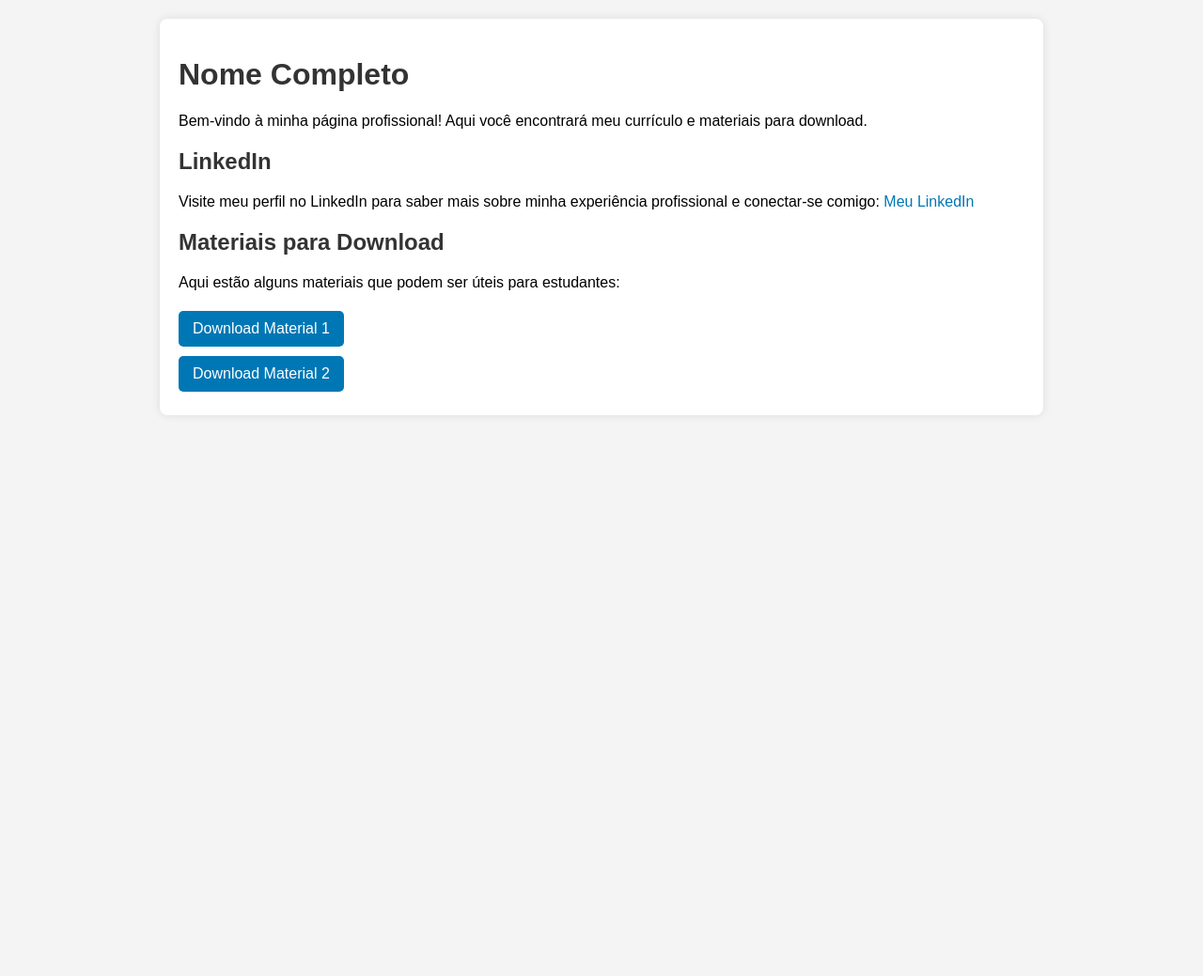
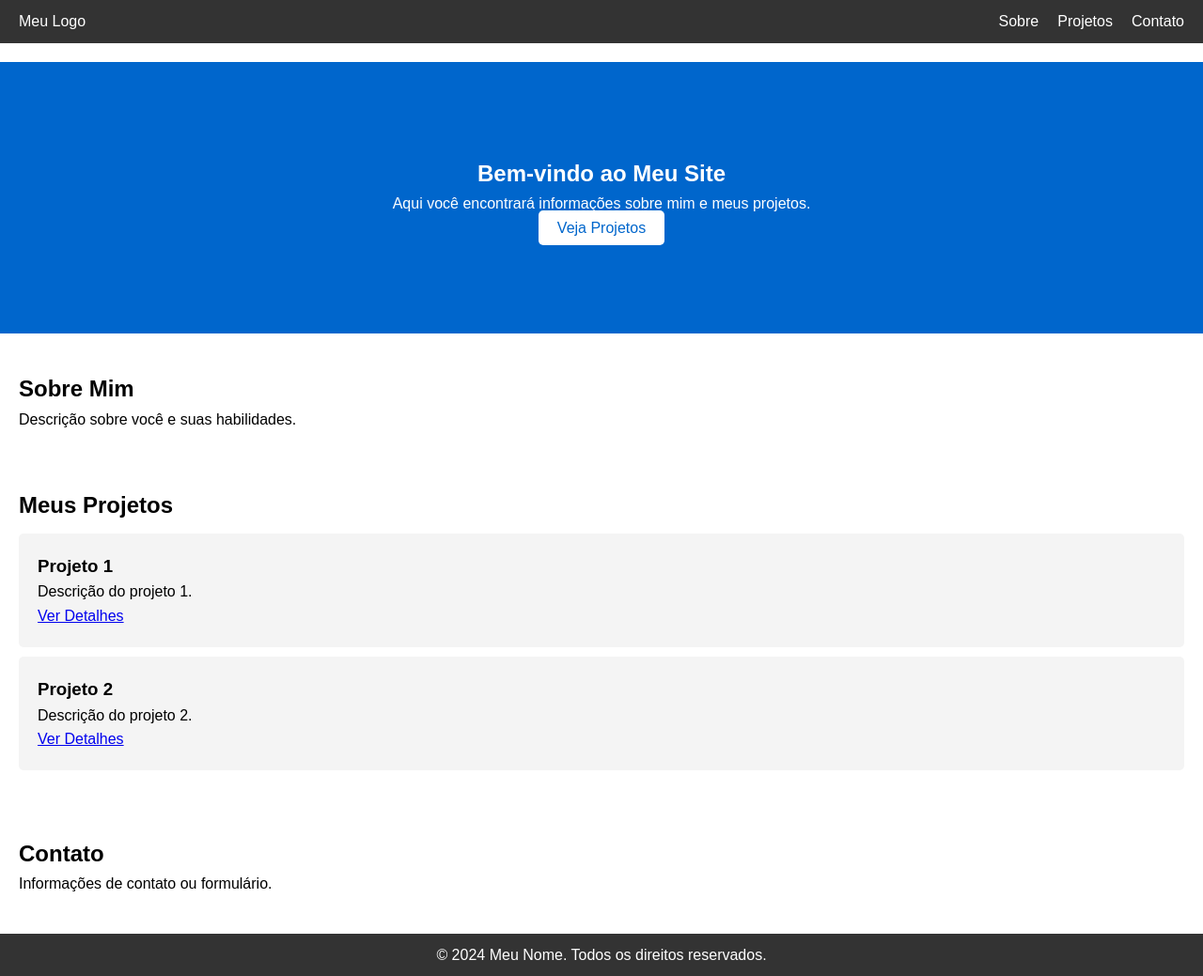
Before and after one commit to paularaissa/paularaissa.github.io, a plain HTML site: page index.html in a window 1280 px wide. Shown: the whole page at 94% size. Before the commit the page ends 800 px from the top, so only its background shows below. Drawn offline with Linux system fonts and the light colour scheme.

Commit message:
Adicionando a página inicial

```diff
--- a/index.html
+++ b/index.html
@@ -3,60 +3,53 @@
 <head>
     <meta charset="UTF-8">
     <meta name="viewport" content="width=device-width, initial-scale=1.0">
-    <meta name="description" content="Página Profissional">
-    <title>Nome - Página Profissional</title>
-    <style>
-        body {
-            font-family: Arial, sans-serif;
-            background-color: #f4f4f4;
-            margin: 0;
-            padding: 20px;
-        }
-        .container {
-            max-width: 900px;
-            margin: 0 auto;
-            padding: 20px;
-            background-color: #fff;
-            border-radius: 8px;
-            box-shadow: 0 0 10px rgba(0, 0, 0, 0.1);
-        }
-        h1, h2 {
-            color: #333;
-        }
-        a {
-            color: #0077b5;
-            text-decoration: none;
-        }
-        .downloads a {
-            background-color: #0077b5;
-            color: #fff;
-            padding: 10px 15px;
-            border-radius: 5px;
-            text-align: center;
-            display: inline-block;
-            margin: 5px 0;
-        }
-        .downloads a:hover {
-            background-color: #005f86;
-        }
-    </style>
+    <link rel="stylesheet" href="styles.css">
+    <title>Meu Site</title>
 </head>
 <body>
-    <div class="container">
-        <h1>Nome Completo</h1>
-        <p>Bem-vindo à minha página profissional! Aqui você encontrará meu currículo e materiais para download.</p>
+    <header>
+        <nav>
+            <div class="logo">Meu Logo</div>
+            <ul class="nav-links">
+                <li><a href="#sobre">Sobre</a></li>
+                <li><a href="#projetos">Projetos</a></li>
+                <li><a href="#contato">Contato</a></li>
+            </ul>
+        </nav>
+    </header>
 
-        <h2>LinkedIn</h2>
-        <p>Visite meu perfil no LinkedIn para saber mais sobre minha experiência profissional e conectar-se comigo:
-            <a href="https://www.linkedin.com/in/seu-perfil" target="_blank">Meu LinkedIn</a>
-        </p>
+    <section class="hero">
+        <h1>Bem-vindo ao Meu Site</h1>
+        <p>Aqui você encontrará informações sobre mim e meus projetos.</p>
+        <a href="#projetos" class="btn">Veja Projetos</a>
+    </section>
 
-        <h2>Materiais para Download</h2>
-        <div class="downloads">
-            <p>Aqui estão alguns materiais que podem ser úteis para estudantes:</p>
-            <a href="materiais/materia1.pdf" download>Download Material 1</a><br>
-            <a href="materiais/materia2.pdf" download>Download Material 2</a>
+    <section id="sobre">
+        <h2>Sobre Mim</h2>
+        <p>Descrição sobre você e suas habilidades.</p>
+    </section>
+
+    <section id="projetos">
+        <h2>Meus Projetos</h2>
+        <div class="project">
+            <h3>Projeto 1</h3>
+            <p>Descrição do projeto 1.</p>
+            <a href="#" class="btn">Ver Detalhes</a>
         </div>
-    </div>
+        <div class="project">
+            <h3>Projeto 2</h3>
+            <p>Descrição do projeto 2.</p>
+            <a href="#" class="btn">Ver Detalhes</a>
+        </div>
+    </section>
+
+    <section id="contato">
+        <h2>Contato</h2>
+        <p>Informações de contato ou formulário.</p>
+    </section>
+
+    <footer>
+        <p>&copy; 2024 Meu Nome. Todos os direitos reservados.</p>
+    </footer>
 </body>
 </html>
--- /dev/null
+++ b/styles.css
@@ -0,0 +1,71 @@
+* {
+    margin: 0;
+    padding: 0;
+    box-sizing: border-box;
+}
+
+body {
+    font-family: Arial, sans-serif;
+    line-height: 1.6;
+}
+
+header {
+    background: #333;
+    color: #fff;
+    padding: 10px 0;
+}
+
+nav {
+    display: flex;
+    justify-content: space-between;
+    align-items: center;
+    padding: 0 20px;
+}
+
+.nav-links {
+    list-style: none;
+    display: flex;
+}
+
+.nav-links li {
+    margin-left: 20px;
+}
+
+.nav-links a {
+    color: #fff;
+    text-decoration: none;
+}
+
+.hero {
+    background: #0066cc;
+    color: #fff;
+    padding: 100px 20px;
+    text-align: center;
+}
+
+.hero .btn {
+    background: #fff;
+    color: #0066cc;
+    padding: 10px 20px;
+    text-decoration: none;
+    border-radius: 5px;
+}
+
+section {
+    padding: 20px;
+    margin: 20px 0;
+}
+
+.project {
+    background: #f4f4f4;
+    padding: 20px;
+    margin: 10px 0;
+    border-radius: 5px;
+}
+
+footer {
+    background: #333;
+    color: #fff;
+    text-align: center;
+    padding: 10px 0;
+}
```
